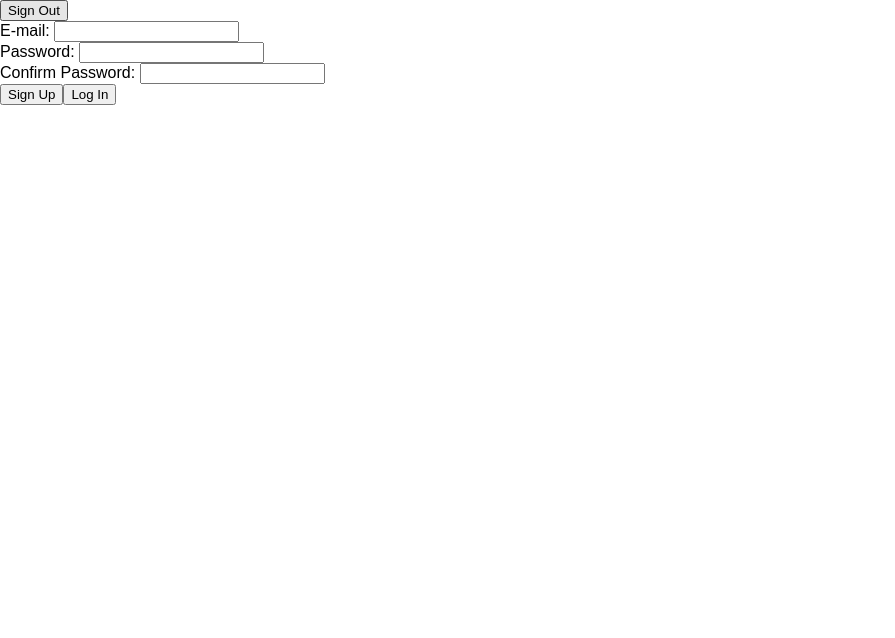
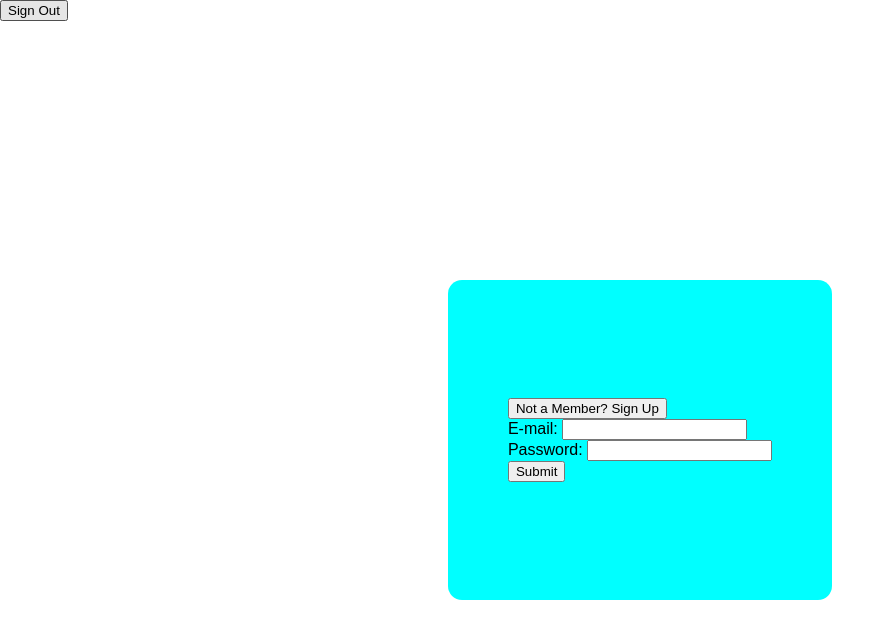
Before and after one commit to pittsblake/phone_book, a React (Create React App) app in the folder client/: page /signUp in a window 1280 px wide. Shown: the top 638 px of the page, without its empty margins (0-895 px from the left). Built offline with nearby package versions, Linux system fonts and the light colour scheme.

Commit message:
Can now toggle sign in and sign up form

```diff
--- a/client/src/App.js
+++ b/client/src/App.js
@@ -5,6 +5,7 @@ import SignUpLogIn from './components/SignUpLogIn'
 import axios from 'axios';
 import AllContacts from './components/AllContacts';
 import ContactShowPage from './components/ContactShowPage';
+import styled from 'styled-components'
 
 
 class App extends Component {
@@ -100,8 +101,10 @@ class App extends Component {
 
       return (
           <Router>
-              <div>
-              <button onClick={this.signOut}>Sign Out</button>
+              <AppContainer>
+                <NavBar>
+                  <button onClick={this.signOut}>Sign Out</button>
+                </NavBar>
                   <Switch>
                       <Route exact path="/signUp" render={SignUpLogInComponent}/>
                       <Route exact path="/contacts" render={AllContactsComponent}/>
@@ -109,10 +112,19 @@ class App extends Component {
                   </Switch>
 
                   {this.state.signedIn ? <Redirect to="/contacts"/> : <Redirect to="/signUp"/>}
-              </div>
+              </AppContainer>
           </Router>
       )
   }
 }
 
 export default App
+
+const AppContainer = styled.div`
+  height: 100vh
+`
+
+const NavBar = styled.div`
+  height: 10%;
+  width: 100vw;
+`
--- a/client/src/components/ContactShowPage.jsx
+++ b/client/src/components/ContactShowPage.jsx
@@ -1,6 +1,7 @@
 import React, { Component } from 'react';
 import axios from 'axios';
 import EditContact from './EditContact'
+import {Link} from 'react-router-dom'
 
 class ContactShowPage extends Component {
     state = {
@@ -48,6 +49,7 @@ class ContactShowPage extends Component {
     render() {
         return (
             <div>
+                <Link to='/contacts'>All Contacts</Link>
                 <button onClick={this.toggleEditForm}>Edit</button>
 
                 {
--- a/client/src/components/SignUpLogIn.jsx
+++ b/client/src/components/SignUpLogIn.jsx
@@ -1,6 +1,7 @@
-import React, {Component} from 'react'
+import React, { Component } from 'react'
 import { Route, BrowserRouter as Router, Switch, Redirect } from 'react-router-dom'
 import axios from 'axios';
+import styled from 'styled-components'
 
 
 class SignUpLogIn extends Component {
@@ -8,7 +9,9 @@ class SignUpLogIn extends Component {
     state = {
         email: '',
         password: '',
-        password_confirmation: ''
+        password_confirmation: '',
+        showSignUpForm: false,
+        signIn: 'Sign In'
     }
 
     signUp = (event) => {
@@ -29,35 +32,110 @@ class SignUpLogIn extends Component {
     }
 
     handleChange = (event) => {
-        const newState = {...this.state}
+        const newState = { ...this.state }
         newState[event.target.name] = event.target.value
         this.setState(newState)
     }
 
+    // toggleSignUpForm = () => {
+    //     this.setState({
+    //         showSignUpForm: true,
+    //         signIn: 'SignIn'
+    //     })
+    // }
+
+    toggleLogInForm = () => {
+        if (this.state.showSignUpForm) {
+            this.setState({
+                showSignUpForm: !this.state.showSignUpForm,
+                // signIn: 'Sign Up'
+            })
+        }
+        else if (this.state.showSignUpForm == false) {
+            this.setState({
+                showSignUpForm: !this.state.showSignUpForm,
+                // signIn: 'Sign In'
+            })
+        }
+    }
+
     render() {
         return (
+            <MainContainer>
+
+
+                <Card>
+
+
+
+                    {
+                        this.state.showSignUpForm ?
                             <div>
+
+                                <button onClick={this.toggleLogInForm}>Sign In</button>
+
                                 <form>
                                     <div>
                                         <label htmlFor="email">E-mail: </label>
-                        <input onChange={this.handleChange} type="text" name="email" value={this.state.email}/>
+                                        <input onChange={this.handleChange} type="text" name="email" value={this.state.email} />
                                     </div>
                                     <div>
                                         <label htmlFor="password">Password: </label>
-                        <input onChange={this.handleChange} type="password" name="password" value={this.state.password}/>
+                                        <input onChange={this.handleChange} type="password" name="password" value={this.state.password} />
                                     </div>
+
                                     <div>
                                         <label htmlFor="password_confirmation">Confirm Password: </label>
                                         <input onChange={this.handleChange} type="password" name="password_confirmation"
-                               value={this.state.password_confirmation}/>
+                                            value={this.state.password_confirmation} />
                                     </div>
 
-                    <button onClick={this.signUp}>Sign Up</button>
-                    <button onClick={this.signIn}>Log In</button>
+
+                                    <button onClick={this.signUp}>Submit</button>
+
                                 </form>
                             </div>
+                            :
+                            <div>
+                                <button onClick={this.toggleLogInForm}>Not a Member? Sign Up</button>
+                                <form>
+                                    <div>
+                                        <label htmlFor="email">E-mail: </label>
+                                        <input onChange={this.handleChange} type="text" name="email" value={this.state.email} />
+                                    </div>
+                                    <div>
+                                        <label htmlFor="password">Password: </label>
+                                        <input onChange={this.handleChange} type="password" name="password" value={this.state.password} />
+                                    </div>
+
+
+                                    <button onClick={this.signIn}>Submit</button>
+                                </form>
+                            </div>
+                    }
+                </Card>
+            </MainContainer>
         )
     }
 }
 
 export default SignUpLogIn
+
+const MainContainer = styled.div`
+    height: 90%;
+    width: 100vw;
+    display: flex;
+    justify-content: center;
+    align-items: center
+`
+
+const Card = styled.div`
+    background-color: cyan;
+    border-radius: 14px;
+    height: 40vh;
+    width: 30vw;
+    display: flex;
+    flex-direction: column;
+    justify-content: center;
+    align-items: center;
+`
```
Also changed, not shown: 1 other file (tests, documents, lock files or other folders). Lines whose indentation alone changed are shown as unchanged.
